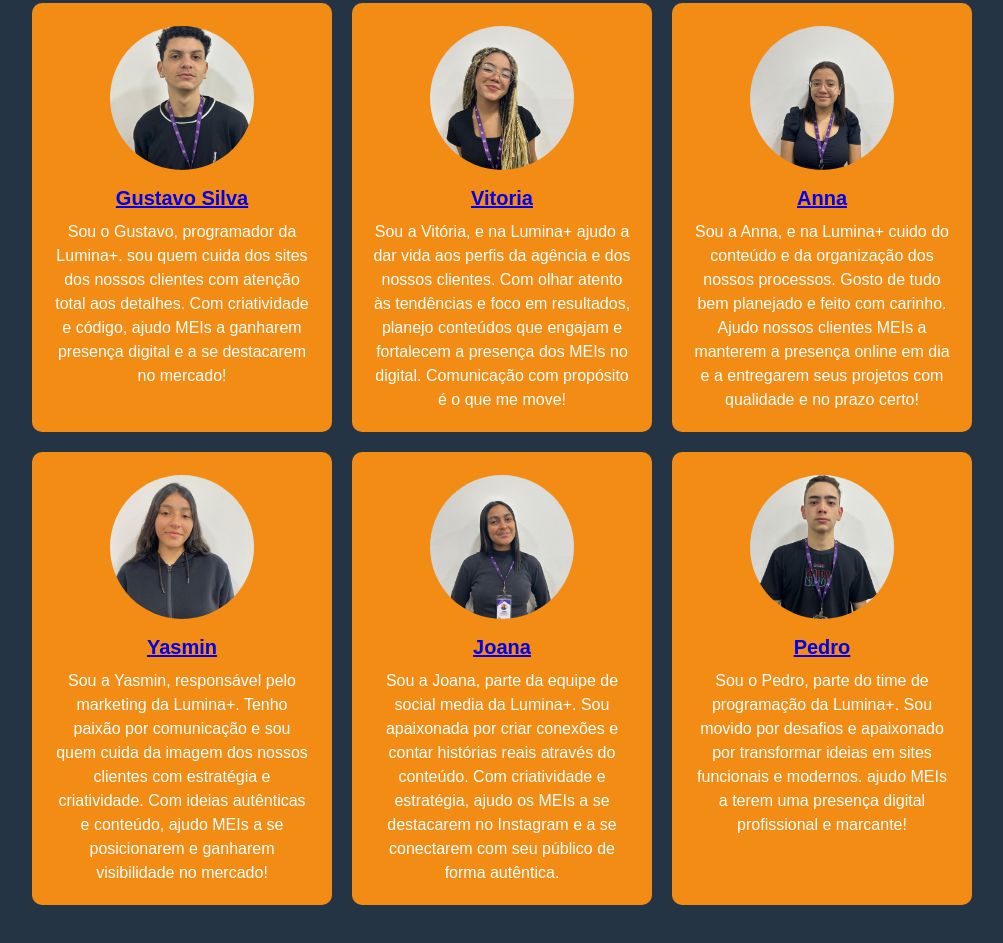
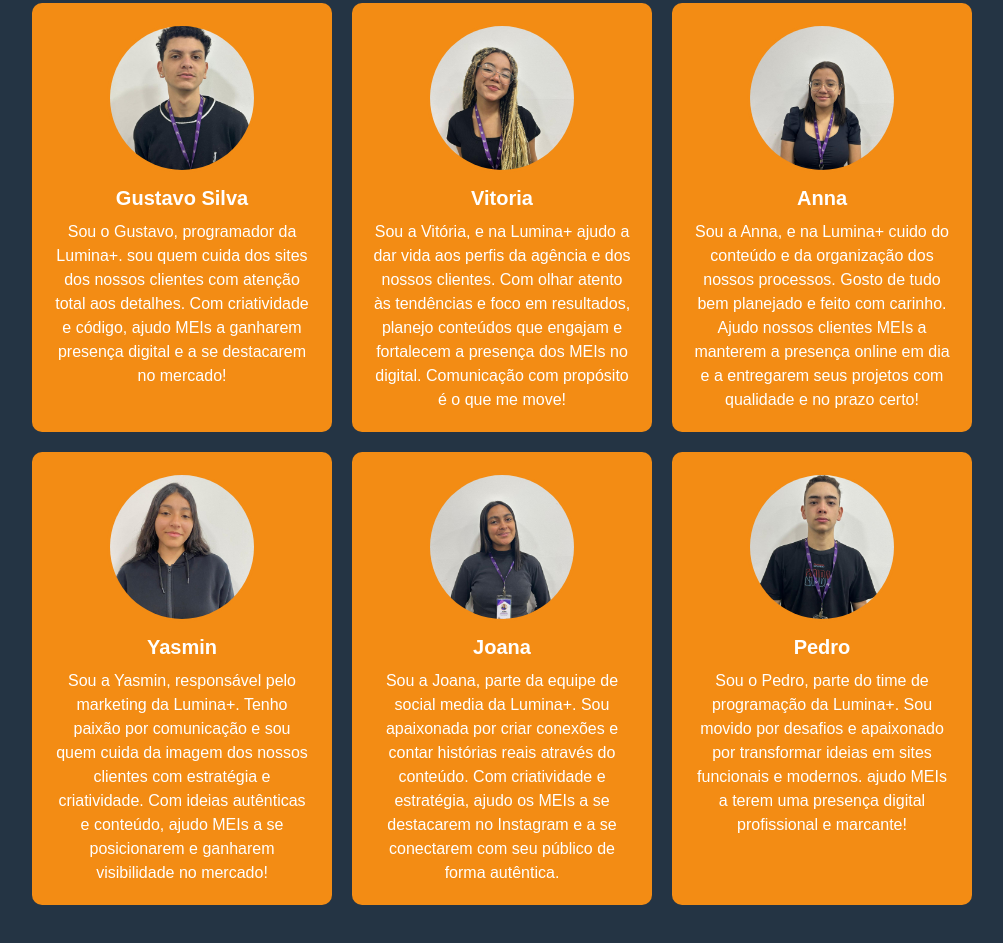
Before and after one commit to gitdoguxta/Tcc, a plain HTML site: page index.html in a window 1280 px wide. Shown: the part 1913-2856 px from the top of the page, without its empty margins (138-1141 px from the left). Drawn offline with Linux system fonts and the light colour scheme.

Commit message:
Update style.css

```diff
--- a/style.css
+++ b/style.css
@@ -169,6 +169,11 @@
   line-height: 1.6;
   max-width: 900px;
   margin: 20px auto;
+}
+
+.linkedin{
+ text-decoration: none;
+ color: white;
 }
 
 /* Container flexível para serviços e equipe */
```
